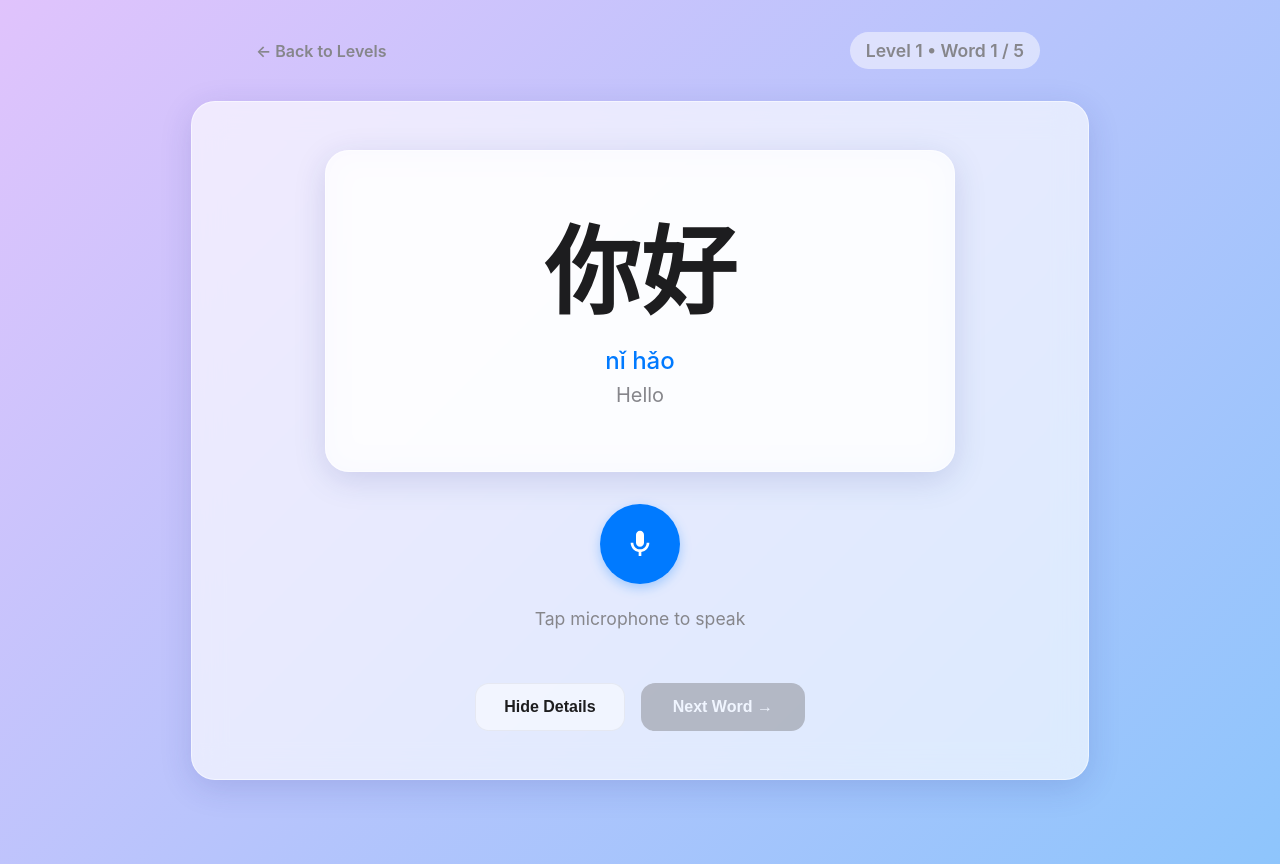
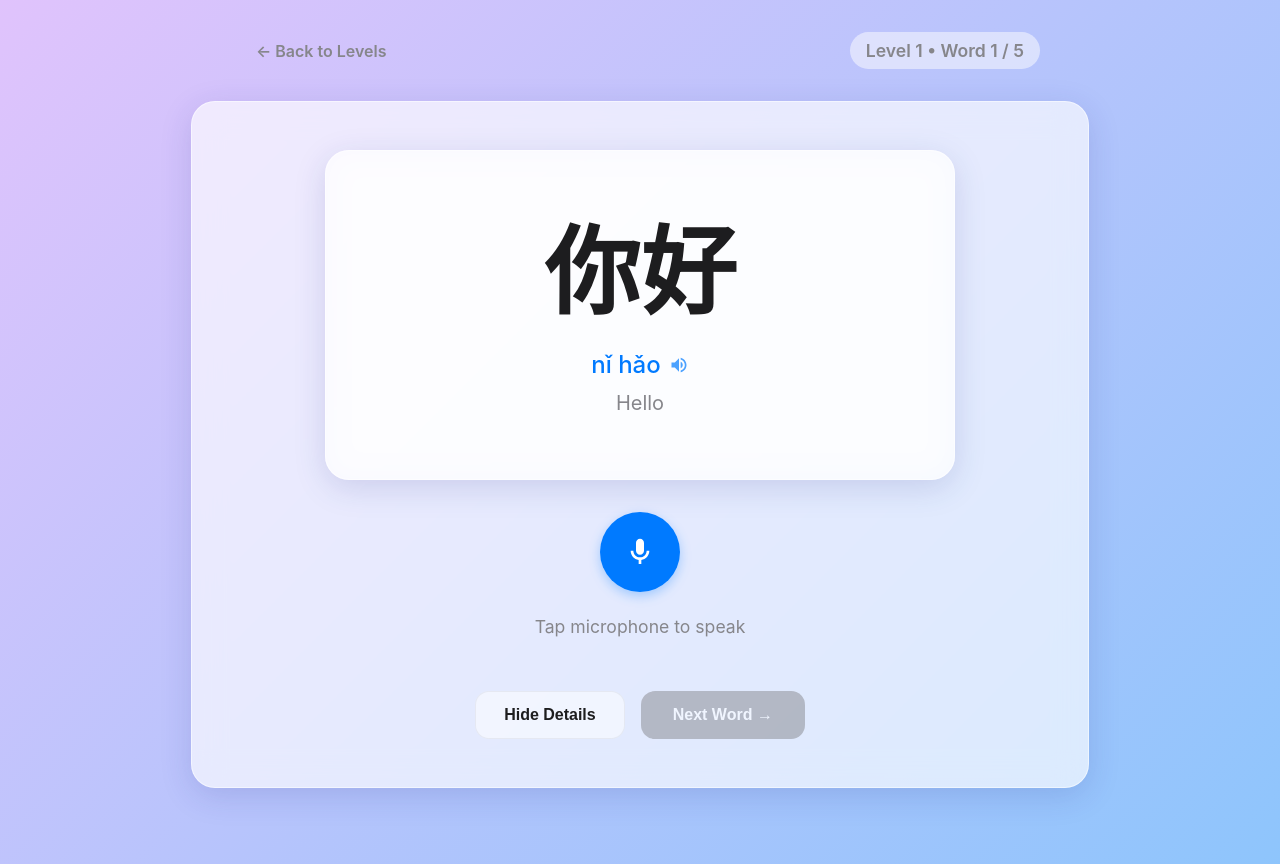
Before and after one commit to kwekkwek/chinese_guru, a Next.js app: page /practice in a window 1280 px wide. Both pictures are taken after a click on the button "Show Details". Built offline with nearby package versions, Linux system fonts and the light colour scheme.

Commit message:
add audio playback to practice

```diff
--- a/src/components/WordCard.module.css
+++ b/src/components/WordCard.module.css
@@ -37,6 +37,30 @@
     font-size: 1.5rem;
     color: var(--primary);
     font-weight: 500;
+    cursor: pointer;
+    display: flex;
+    align-items: center;
+    justify-content: center;
+    gap: 0.5rem;
+    transition: all 0.2s ease;
+    padding: 0.25rem 0.75rem;
+    border-radius: 8px;
+}
+
+.pinyin:hover {
+    background: rgba(0, 122, 255, 0.1);
+    transform: scale(1.05);
+}
+
+.speakerIcon {
+    width: 20px;
+    height: 20px;
+    fill: currentColor;
+    opacity: 0.7;
+}
+
+.pinyin:hover .speakerIcon {
+    opacity: 1;
 }
 
 .meaning {
--- a/src/components/WordCard.tsx
+++ b/src/components/WordCard.tsx
@@ -12,11 +12,29 @@ interface WordCardProps {
 }
 
 export default function WordCard({ word, showDetails }: WordCardProps) {
+    const playAudio = () => {
+        if ('speechSynthesis' in window) {
+            const utterance = new SpeechSynthesisUtterance(word.character);
+            utterance.lang = 'zh-CN';
+            utterance.rate = 0.7; // slower speech rate for practice
+            window.speechSynthesis.speak(utterance);
+        }
+    };
+
     return (
         <div className={`glass-panel ${styles.card}`}>
             <div className={styles.character}>{word.character}</div>
             <div className={`${styles.details} ${showDetails ? styles.visible : ''}`}>
-                <div className={styles.pinyin}>{word.pinyin}</div>
+                <div
+                    className={styles.pinyin}
+                    onClick={playAudio}
+                    title="Click to listen"
+                >
+                    {word.pinyin}
+                    <svg xmlns="http://www.w3.org/2000/svg" viewBox="0 0 24 24" className={styles.speakerIcon}>
+                        <path d="M3 9v6h4l5 5V4L7 9H3zm13.5 3c0-1.77-1.02-3.29-2.5-4.03v8.05c1.48-.73 2.5-2.25 2.5-4.02zM14 3.23v2.06c2.89.86 5 3.54 5 6.71s-2.11 5.85-5 6.71v2.06c4.01-.91 7-4.49 7-8.77s-2.99-7.86-7-8.77z" />
+                    </svg>
+                </div>
                 <div className={styles.meaning}>{word.meaning}</div>
             </div>
         </div>
```
